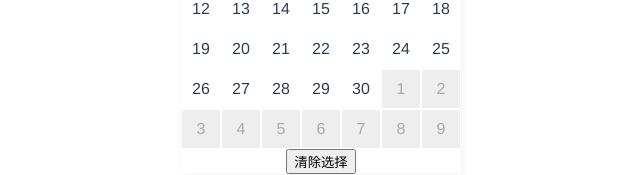
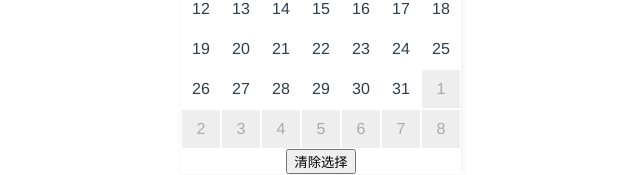
Before and after one commit to zifeiyu666/vue-calendar, a Vue app: page / in a window 1280 px wide. Shown: the part 232-407 px from the top of the page, without its empty margins (319-959 px from the left). Built offline with nearby package versions, Linux system fonts and the light colour scheme.

Commit message:
修改每月显示天数会与实际月数对不上的问题

```diff
--- a/src/components/calendar.vue
+++ b/src/components/calendar.vue
@@ -162,13 +162,21 @@ export default {
       return this.thisM + 1
     },
     thisMDLen() {
-      return this.monthDays[this.thisRM]
+      //return this.monthDays[this.thisRM]
+      // 原： return this.monthDays[this.thisRM]  注：这里有错误，导致每月显示天数会与实际情况对不上。
+      //应改为
+      return this.monthDays[this.thisRM - 1]
     },
     prevMDLen() {
       return this.prevLD[this.thisW]
     },
     nextMDLen() {
-      return 42 - this.thisMDLen - this.prevMDLen
+      //return 42 - this.thisMDLen - this.prevMDLen
+       if (this.thisMDLen !== undefined && this.prevMDLen !== undefined) {
+        return 42 - this.thisMDLen - this.prevMDLen;
+      } else {
+        return 0; // 或者其他适当的处理
+      }
     },
   },
   methods: {
```
